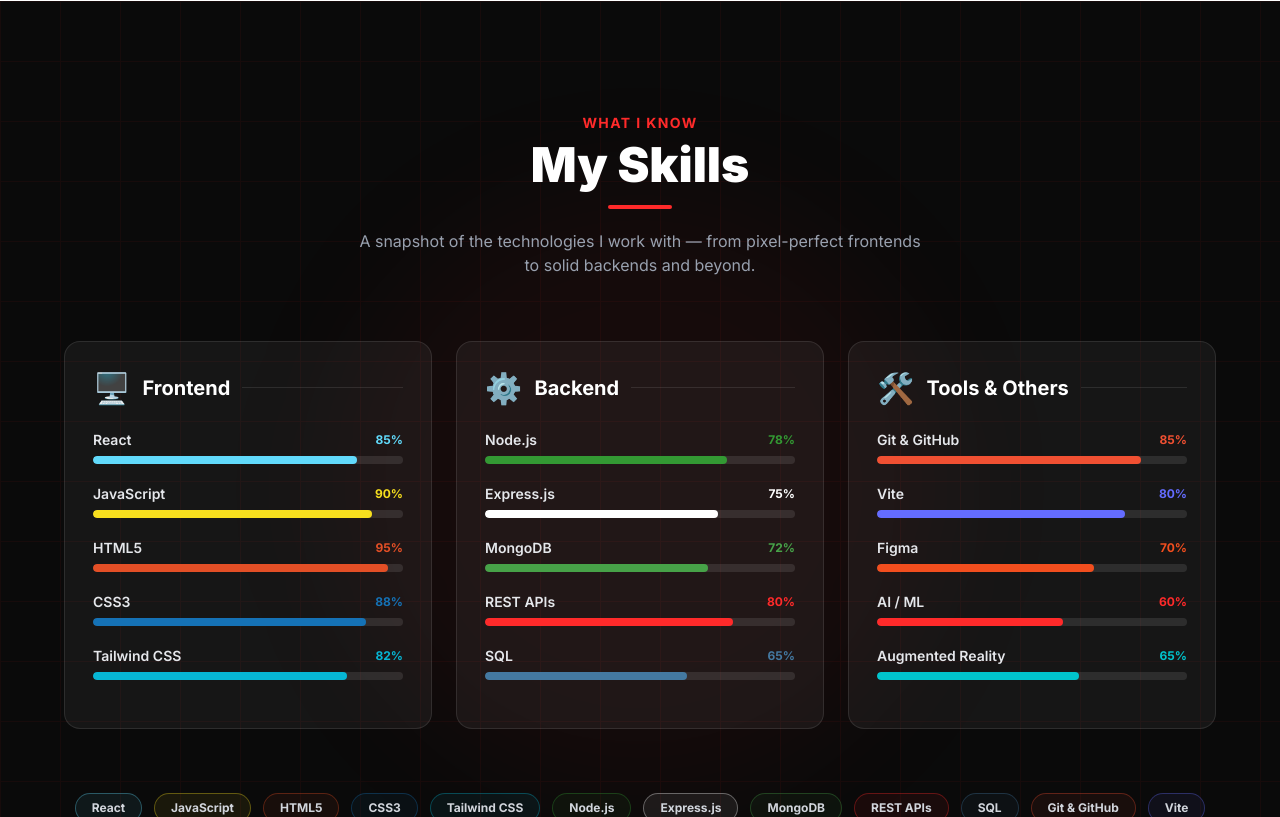
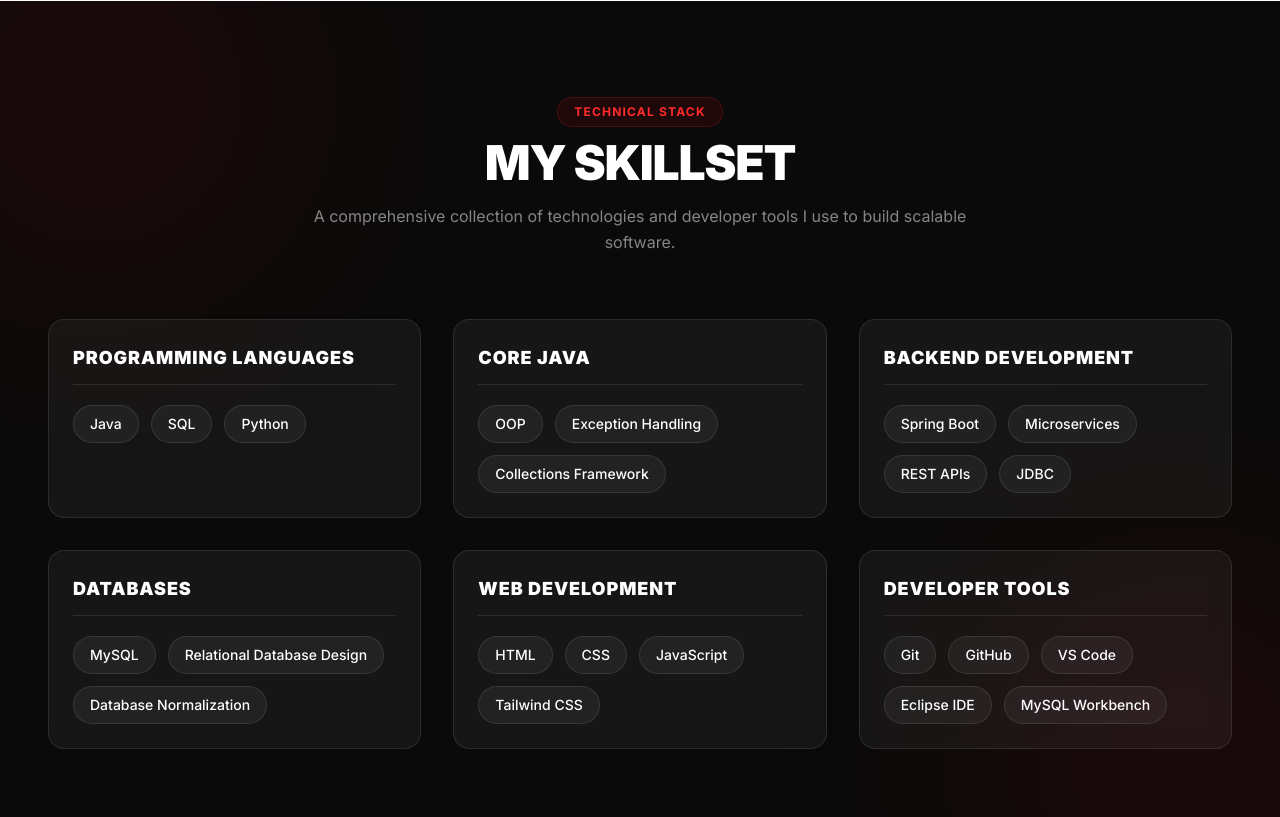
Before and after one commit to edigaraghuveerendra-gif/ediga-raghuveerendra-portfolio, a React (Vite) app: page / in a window 1280 px wide. Shown: the part 1303-2120 px from the top of the page. Built offline with nearby package versions, Linux system fonts and the light colour scheme.

Commit message:
Create TechnicalSkills component with category cards, skill badges, and render in App

```diff
--- a/src/App.jsx
+++ b/src/App.jsx
@@ -1,12 +1,12 @@
 // App.jsx — root component; all sections composed in order
-import Navbar    from "./components/Navbar"
-import Hero      from "./components/Hero"
-import About     from "./components/About"
-import Skills    from "./components/Skills"
-import Process   from "./components/Process"
-import Projects  from "./components/Projects"
-import Contact   from "./components/Contact"
-import Footer    from "./components/Footer"
+import Navbar          from "./components/Navbar"
+import Hero            from "./components/Hero"
+import About           from "./components/About"
+import TechnicalSkills from "./components/TechnicalSkills"
+import Process         from "./components/Process"
+import Projects        from "./components/Projects"
+import Contact         from "./components/Contact"
+import Footer          from "./components/Footer"
 
 function App() {
   return (
@@ -14,7 +14,7 @@ function App() {
       <Navbar />
       <Hero />
       <About />
-      <Skills />
+      <TechnicalSkills />
       <Process />
       <Projects />
       <Contact />
--- /dev/null
+++ b/src/components/TechnicalSkills.jsx
@@ -0,0 +1,67 @@
+// src/components/TechnicalSkills.jsx — Technical Stack showcase with category cards and interactive skill pills
+import { technicalSkills } from "../data/portfolioData"
+
+// Small reusable badge pill for individual skills
+export function SkillBadge({ name }) {
+  return (
+    <span className="inline-flex items-center px-4 py-2 rounded-full bg-white/5 border border-white/10 text-white text-sm font-medium hover:bg-red-600/20 hover:border-red-500/40 transition-colors duration-200 select-none">
+      {name}
+    </span>
+  )
+}
+
+// Category card with backdrop blur, hover scaling, and red glow shadow
+export function SkillCard({ category, index }) {
+  return (
+    <div
+      data-aos="fade-up"
+      data-aos-delay={index * 100}
+      className="bg-white/5 backdrop-blur-md border border-white/10 rounded-2xl p-6 hover:scale-[1.02] hover:border-red-500/30 hover:shadow-[0_0_25px_rgba(239,68,68,0.18)] transition-all duration-300 flex flex-col"
+    >
+      <h3 className="text-base sm:text-lg font-black uppercase text-white pb-3 border-b border-white/10 tracking-wider">
+        {category.title}
+      </h3>
+      <div className="flex flex-wrap gap-3 mt-5">
+        {category.skills.map((skill) => (
+          <SkillBadge key={skill.name} name={skill.name} />
+        ))}
+      </div>
+    </div>
+  )
+}
+
+export default function TechnicalSkills() {
+  return (
+    <section id="skills" className="bg-[#0a0a0a] pt-24 pb-28 px-6 md:px-12 relative overflow-hidden">
+
+      {/* ── Background Blurred Red Circles ── */}
+      <div className="absolute -top-24 -left-24 w-96 h-96 bg-red-600/10 rounded-full blur-[120px] pointer-events-none" />
+      <div className="absolute -bottom-24 -right-24 w-96 h-96 bg-red-600/10 rounded-full blur-[120px] pointer-events-none" />
+
+      <div className="max-w-7xl mx-auto relative z-10">
+
+        {/* ── Header ── */}
+        <div data-aos="fade-up" className="text-center max-w-2xl mx-auto mb-16">
+          <span className="inline-block px-4 py-1.5 rounded-full bg-red-600/10 border border-red-500/20 text-[#ff2a2a] text-xs font-bold uppercase tracking-widest mb-3">
+            Technical Stack
+          </span>
+          <h2 className="text-4xl md:text-5xl font-black text-white uppercase tracking-tight mb-4">
+            My Skillset
+          </h2>
+          <p className="text-white/50 text-sm md:text-base leading-relaxed">
+            A comprehensive collection of technologies and developer tools I use to build scalable software.
+          </p>
+        </div>
+
+        {/* ── Categories Grid ── */}
+        <div className="grid grid-cols-1 md:grid-cols-2 lg:grid-cols-3 gap-6 md:gap-8">
+          {technicalSkills?.categories?.map((cat, index) => (
+            <SkillCard key={cat.title} category={cat} index={index} />
+          ))}
+        </div>
+
+      </div>
+
+    </section>
+  )
+}
--- a/src/data/portfolioData.js
+++ b/src/data/portfolioData.js
@@ -227,6 +227,36 @@ export const process = {
   ],
 }
 
+// Technical Skills structure
+export const technicalSkills = {
+  categories: [
+    {
+      title: "Programming Languages",
+      skills: [{ name: "Java" }, { name: "SQL" }, { name: "Python" }],
+    },
+    {
+      title: "Core Java",
+      skills: [{ name: "OOP" }, { name: "Exception Handling" }, { name: "Collections Framework" }],
+    },
+    {
+      title: "Backend Development",
+      skills: [{ name: "Spring Boot" }, { name: "Microservices" }, { name: "REST APIs" }, { name: "JDBC" }],
+    },
+    {
+      title: "Databases",
+      skills: [{ name: "MySQL" }, { name: "Relational Database Design" }, { name: "Database Normalization" }],
+    },
+    {
+      title: "Web Development",
+      skills: [{ name: "HTML" }, { name: "CSS" }, { name: "JavaScript" }, { name: "Tailwind CSS" }],
+    },
+    {
+      title: "Developer Tools",
+      skills: [{ name: "Git" }, { name: "GitHub" }, { name: "VS Code" }, { name: "Eclipse IDE" }, { name: "MySQL Workbench" }],
+    },
+  ],
+}
+
 // Skills section content
 export const skillCategories = [
   {
```
